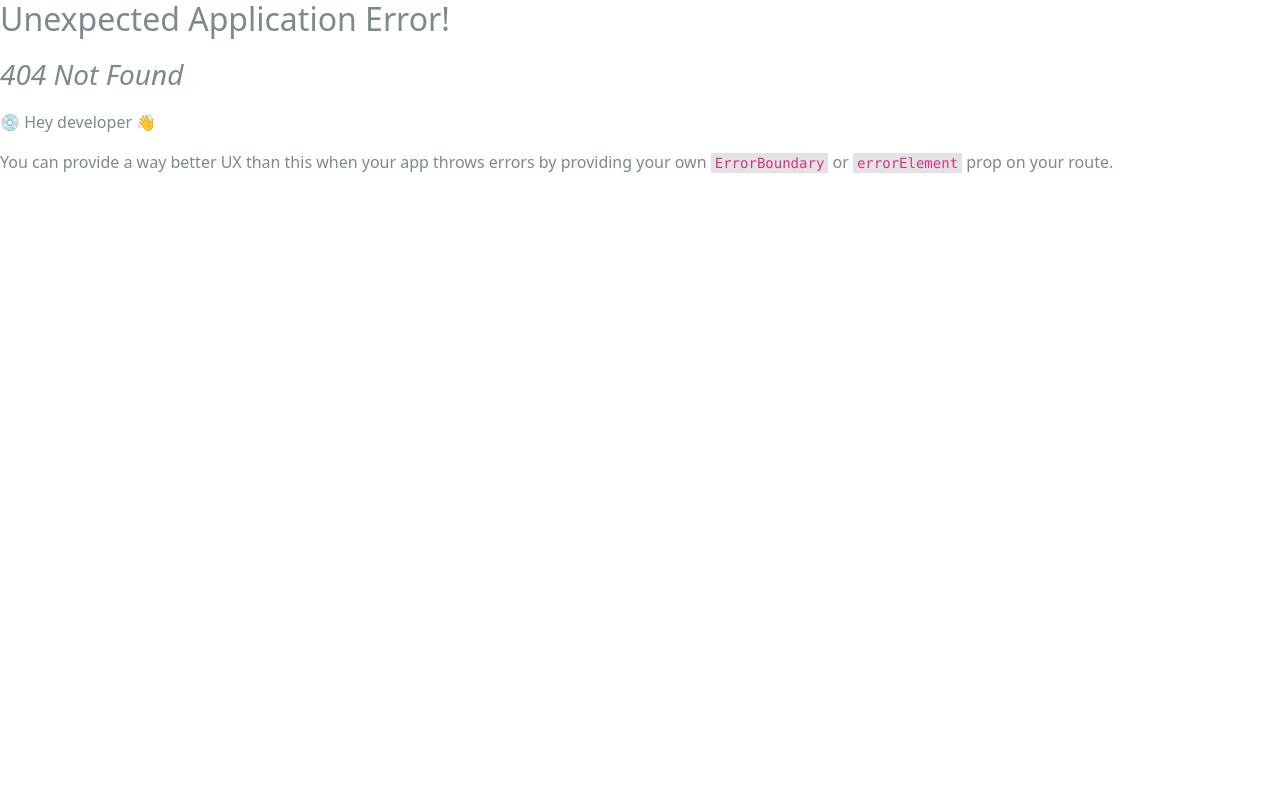
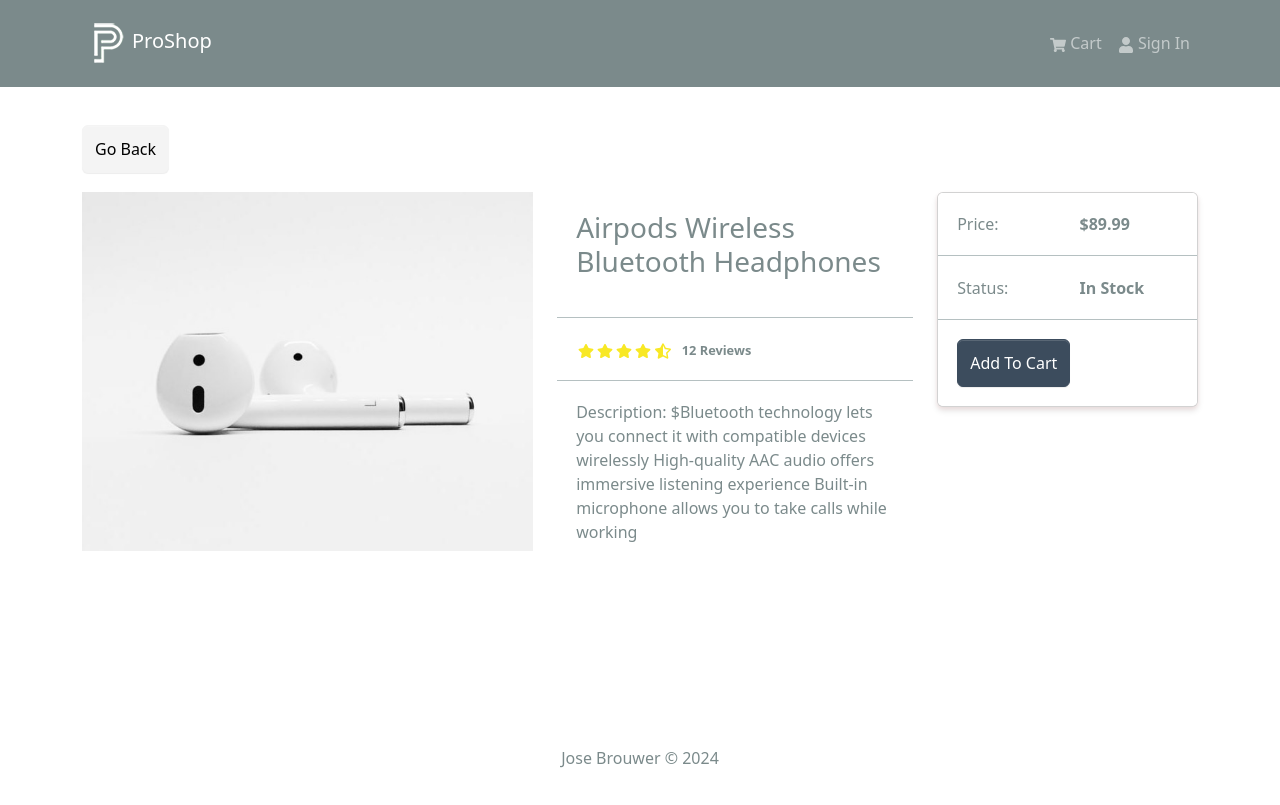
Before and after one commit to JoseBrouwer/MERN-Stack, a React (Create React App) app in the folder frontend/: page /product/1 in a window 1280 px wide. Before the commit this address had no page. Built offline with nearby package versions, Linux system fonts and the light colour scheme.

Commit message:
11. Product details page

```diff
--- a/frontend/src/components/Footer.jsx
+++ b/frontend/src/components/Footer.jsx
@@ -10,7 +10,7 @@
             <Row>
                 <Col className='text-center py-3'>
                     <p>
-                        TheSpot &copy; {currentYear}
+                        Jose Brouwer &copy; {currentYear}
                     </p>
                 </Col>
             </Row>
--- a/frontend/src/index.js
+++ b/frontend/src/index.js
@@ -12,11 +12,13 @@
 import App from './App';
 import reportWebVitals from './reportWebVitals';
 import HomeScreen from './screens/HomeScreen';
+import ProductScreen from './screens/ProductScreen';
 
 const router = createBrowserRouter(
   createRoutesFromElements(
     <Route path="/" element={<App />}>
       <Route index={true} path="/" element={<HomeScreen />} />
+      <Route path='/product/:id' element={<ProductScreen />} />
     </Route>
   )
 )
--- /dev/null
+++ b/frontend/src/screens/ProductScreen.jsx
@@ -0,0 +1,67 @@
+import React from 'react';
+import { useParams } from 'react-router-dom';
+import {Link} from 'react-router-dom';
+import {Row, Col, Image, ListGroup, Card, Button, ListGroupItem} from 'react-bootstrap';
+import Rating from '../components/Rating';
+import products from '../products';
+
+const ProductScreen = () => {
+    const { id: productId } = useParams();
+    const product = products.find((p) => p._id === productId);
+
+    return (
+      <>
+        <Link className="btn btn-light my-3" to="/">
+          Go Back
+        </Link>
+        <Row>
+          <Col md={5}>
+            <Image src={product.image} alt={product.name} fluid />
+          </Col>
+          <Col md={4}>
+            <ListGroup variant="flush">
+              <ListGroup.Item>
+                <h3>{product.name}</h3>
+              </ListGroup.Item>
+              <ListGroup.Item>
+                <Rating
+                  value={product.rating}
+                  text={`${product.numReviews} Reviews`}
+                />
+              </ListGroup.Item>
+              <ListGroupItem>Description: ${product.description}</ListGroupItem>
+            </ListGroup>
+          </Col>
+          <Col md={3}>
+            <Card>
+              <ListGroup variant="flush">
+                <ListGroup.Item>
+                  <Row>
+                    <Col>Price:</Col>
+                    <Col>
+                      <strong>${product.price}</strong>
+                    </Col>
+                  </Row>
+                </ListGroup.Item>
+                <ListGroup.Item>
+                  <Row>
+                    <Col>Status:</Col>
+                    <Col>
+                      <strong>{product.countInStock > 0 ? 'In Stock' : 'Out of Stock'}</strong>
+                    </Col>
+                  </Row>
+                </ListGroup.Item>
+                <ListGroup.Item>
+                    <Button className='btn-block' type='button' disabled={product.countInStock === 0}>
+                        Add To Cart
+                    </Button>
+                </ListGroup.Item>
+              </ListGroup>
+            </Card>
+          </Col>
+        </Row>
+      </>
+    );
+}
+
+export default ProductScreen
```
